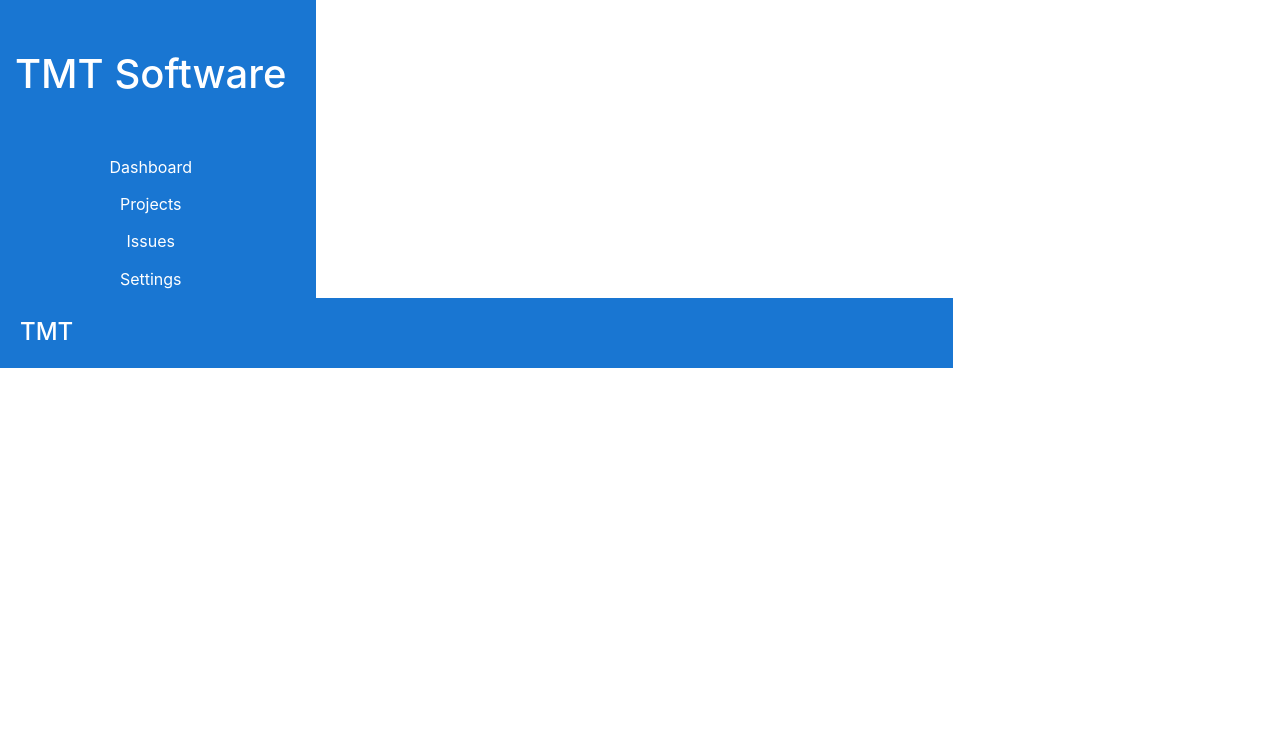
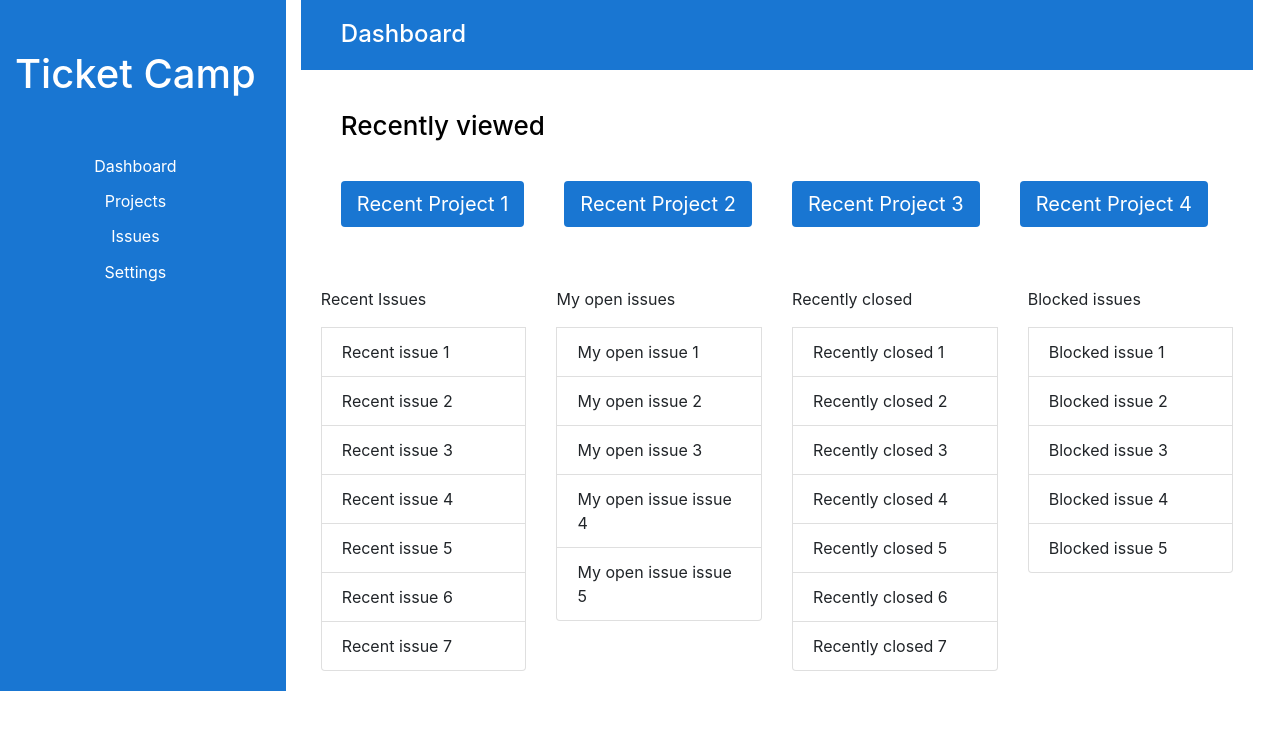
Before and after one commit to calin-beard/TicketCamp, a React (Create React App) app: page / in a window 1280 px wide. Shown: the top 730 px of the page. Built offline with nearby package versions, Linux system fonts and the light colour scheme.

Commit message:
Monday morning goodness
• Epic: implemented dynamic issue lists from JSON file
• Changed app title
• Rethought container class names
• Fixed focus state for sidebar buttons

```diff
--- a/src/App.css
+++ b/src/App.css
@@ -18,7 +18,8 @@
   color: white;
 }
 
-.app-title {
+.app-header .title {
+  padding-left: 20px;
   font-size: 1.5em;
 }
 
--- a/src/App.js
+++ b/src/App.js
@@ -1,6 +1,8 @@
 import React, { Component } from 'react';
 import { Row, Col } from 'reactstrap';
 import Sidebar from './components/Sidebar';
+import RecentProjects from './components/RecentProjects';
+import RecentIssues from './components/RecentIssues';
 import './App.css';
 
 class App extends Component {
@@ -11,10 +13,10 @@ class App extends Component {
             <Sidebar xs="3"/>
           <Col sm="9">
             <header className="app-header">
-              <h1 className="app-title text-left">TMT</h1>
+              <h1 className="title text-left">Dashboard</h1>
             </header>
-            <p className="app-intro">
-            </p>
+            <RecentProjects />
+            <RecentIssues />
           </Col>
         </Row>
       </div>
--- /dev/null
+++ b/src/components/IssueList.js
@@ -0,0 +1,18 @@
+import React from 'react';
+import { ListGroup, ListGroupItem } from 'reactstrap';
+import './IssueList.css';
+
+const IssueList = (props) => {
+    const IssueList = props.list.contents.map( (item, index) => {
+        return <ListGroupItem key={ index }>{item.title}</ListGroupItem>;
+    });
+
+    return (
+      <ListGroup>
+        <p>{props.list.title}</p>
+        { IssueList }
+      </ListGroup>
+    );
+}
+
+export default IssueList;
--- /dev/null
+++ b/src/components/RecentIssues.css
@@ -0,0 +1,3 @@
+.recent-issues-container {
+  margin: 20px;
+}
--- /dev/null
+++ b/src/components/RecentIssues.js
@@ -0,0 +1,36 @@
+import React, { Component } from 'react';
+import { Row, Col } from 'reactstrap';
+import IssueList from './IssueList.js';
+import './RecentIssues.css';
+import Project1Issues from '../issues_db.json';
+
+class RecentIssues extends Component {
+  constructor(props) {
+      super(props);
+
+      this.state = {
+        recent_issues: Project1Issues
+      };
+
+      console.log(Project1Issues);
+  }
+
+  render() {
+    const IssueListCols = this.state.recent_issues.issue_lists.map( (item, index) => {
+      return (
+        <Col key={ index }>
+          <IssueList list={ item } />
+        </Col>
+      );
+    });
+    return (
+      <div className="recent-issues-container">
+        <Row>
+          { IssueListCols }
+        </Row>
+      </div>
+    );
+  }
+}
+
+export default RecentIssues;
--- /dev/null
+++ b/src/components/RecentProjects.css
@@ -0,0 +1,27 @@
+.recent-projects-container {
+  padding: 20px;
+}
+
+.recent-projects-container .title {
+  margin: 20px;
+  color: #000000;
+  font-size: 26px;
+}
+
+.recent-projects-container .btn.btn-primary {
+  margin: 20px !important;
+  background-color: #1976d2;
+  border: none;
+}
+
+.recent-projects-container .btn.btn-primary:hover {
+  background-color: #63a4ff;
+  border: none;
+}
+
+.recent-projects-container .btn.btn-primary:focus{
+  background-color: #63a4ff;
+  border: none;
+  outline: 0;
+  box-shadow: none;
+}
--- /dev/null
+++ b/src/components/RecentProjects.js
@@ -0,0 +1,21 @@
+import React, { Component } from 'react';
+import { Button, ButtonGroup } from 'reactstrap';
+import './RecentProjects.css';
+
+class RecentProjects extends Component {
+  render() {
+    return (
+      <div className="recent-projects-container">
+        <h1 className="title">Recently viewed</h1>
+        <ButtonGroup>
+          <Button size="lg" color="primary" className="rounded">Recent Project 1</Button>
+          <Button size="lg" color="primary" className="rounded">Recent Project 2</Button>
+          <Button size="lg" color="primary" className="rounded">Recent Project 3</Button>
+          <Button size="lg" color="primary" className="rounded">Recent Project 4</Button>
+        </ButtonGroup>
+      </div>
+    );
+  }
+}
+
+export default RecentProjects;
--- a/src/components/Sidebar.css
+++ b/src/components/Sidebar.css
@@ -2,22 +2,29 @@
   background-color: #1976d2;
 }
 
-.title {
+.sidebar-container .title {
   margin: 50px 30px;
   color: #ffffff;
 }
 
-.btn-group-vertical {
+.sidebar-container .btn-group-vertical {
   width: 100%;
   margin: 0 auto;
 }
 
-.btn.btn-secondary {
+.sidebar-container .btn.btn-primary {
   background-color: #1976d2;
-  border-color: #1976d2;
+  border: none;
 }
 
-.btn.btn-secondary:hover {
+.sidebar-container .btn.btn-primary:hover {
   background-color: #63a4ff;
-  border-color: #63a4ff;
+  border: none;
 }
+
+.sidebar-container .btn.btn-primary:focus{
+  background-color: #63a4ff;
+  border: none;
+  outline: 0;
+  box-shadow: none;
+}
--- a/src/components/Sidebar.js
+++ b/src/components/Sidebar.js
@@ -6,14 +6,14 @@ class Sidebar extends Component {
   render() {
     return (
       <div className="sidebar-container">
-        <h1 className="title">TMT Software</h1>
+        <h1 className="title">Ticket Camp</h1>
         <ButtonGroup vertical>
-          <Button className="rounded">Dashboard</Button>
-          <Button className="rounded">Projects</Button>
-          <Button className="rounded">Issues</Button>
+          <Button color="primary" className="rounded">Dashboard</Button>
+          <Button color="primary" className="rounded">Projects</Button>
+          <Button color="primary" className="rounded">Issues</Button>
         </ButtonGroup>
         <ButtonGroup vertical className="align-bottom">
-          <Button className="rounded">Settings</Button>
+          <Button color="primary" className="rounded">Settings</Button>
         </ButtonGroup>
       </div>
     );
--- /dev/null
+++ b/src/issues_db.json
@@ -0,0 +1,99 @@
+{
+  "project_title": "Project 1",
+  "issue_lists": [
+    {
+      "title": "Recent Issues",
+      "contents": [
+        {
+          "title": "Recent issue 1"
+        },
+        {
+          "title": "Recent issue 2"
+        },
+        {
+          "title": "Recent issue 3"
+        },
+        {
+          "title": "Recent issue 4"
+        },
+        {
+          "title": "Recent issue 5"
+        },
+        {
+          "title": "Recent issue 6"
+        },
+        {
+          "title": "Recent issue 7"
+        }
+      ]
+    },
+    {
+      "title": "My open issues",
+      "contents": [
+        {
+          "title": "My open issue 1"
+        },
+        {
+
+          "title": "My open issue 2"
+        },
+        {
+
+          "title": "My open issue 3"
+        },
+        {
+          "title": "My open issue issue 4"
+        },
+        {
+          "title": "My open issue issue 5"
+        }
+      ]
+    },
+    {
+      "title": "Recently closed",
+      "contents": [
+        {
+          "title": "Recently closed 1"
+        },
+        {
+          "title": "Recently closed 2"
+        },
+        {
+          "title": "Recently closed 3"
+        },
+        {
+          "title": "Recently closed 4"
+        },
+        {
+          "title": "Recently closed 5"
+        },
+        {
+          "title": "Recently closed 6"
+        },
+        {
+          "title": "Recently closed 7"
+        }
+      ]
+    },
+    {
+      "title": "Blocked issues",
+      "contents": [
+        {
+          "title": "Blocked issue 1"
+        },
+        {
+          "title": "Blocked issue 2"
+        },
+        {
+          "title": "Blocked issue 3"
+        },
+        {
+          "title": "Blocked issue 4"
+        },
+        {
+          "title": "Blocked issue 5"
+        }
+      ]
+    }
+  ]
+}
```
Also changed, not shown: src/components/IssueList.css (added).
